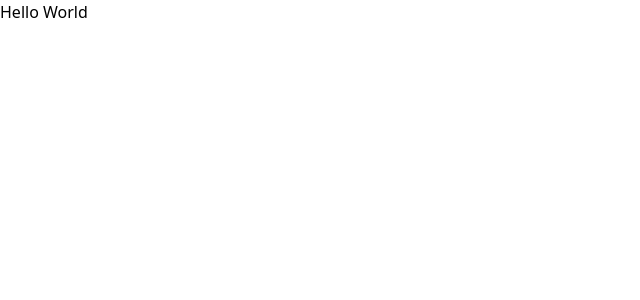
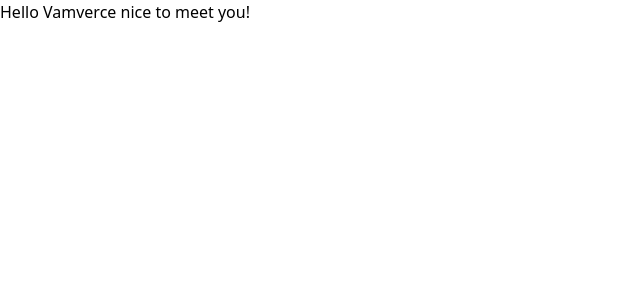
Before and after one commit to xr-dev-saurabh/uprising-tradex, a React (Create React App) app: page / in a window 1280 px wide. Shown: the top 300 px of the page, without its empty margins (0-640 px from the left). Built offline with nearby package versions, Linux system fonts and the light colour scheme.

Commit message:
first time commit

```diff
--- a/src/App.js
+++ b/src/App.js
@@ -2,6 +2,6 @@ import './index.css'
 
 export default function App() {
   return (
-   <div>Hello World</div>
+   <div>Hello Vamverce nice to meet you!</div>
   )
 }
```
